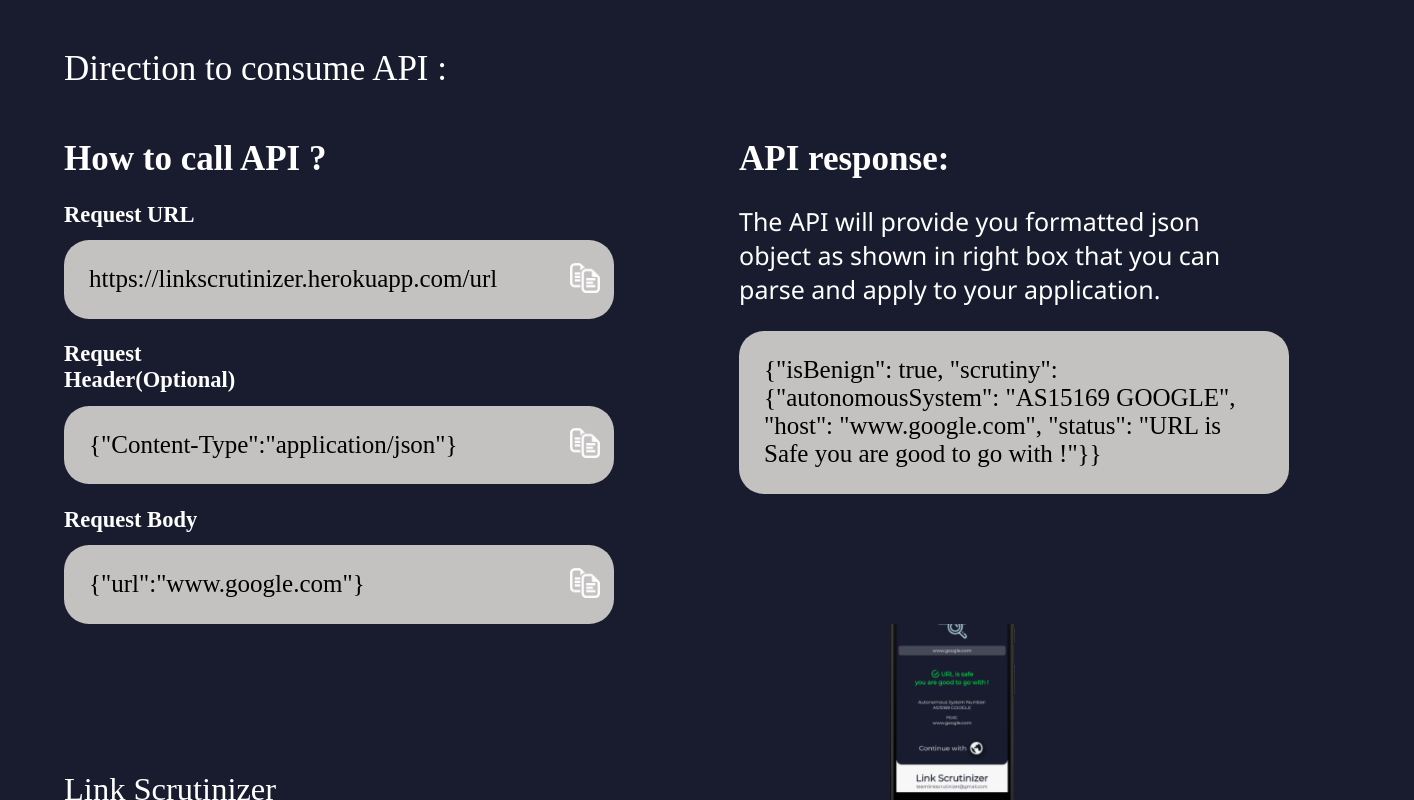
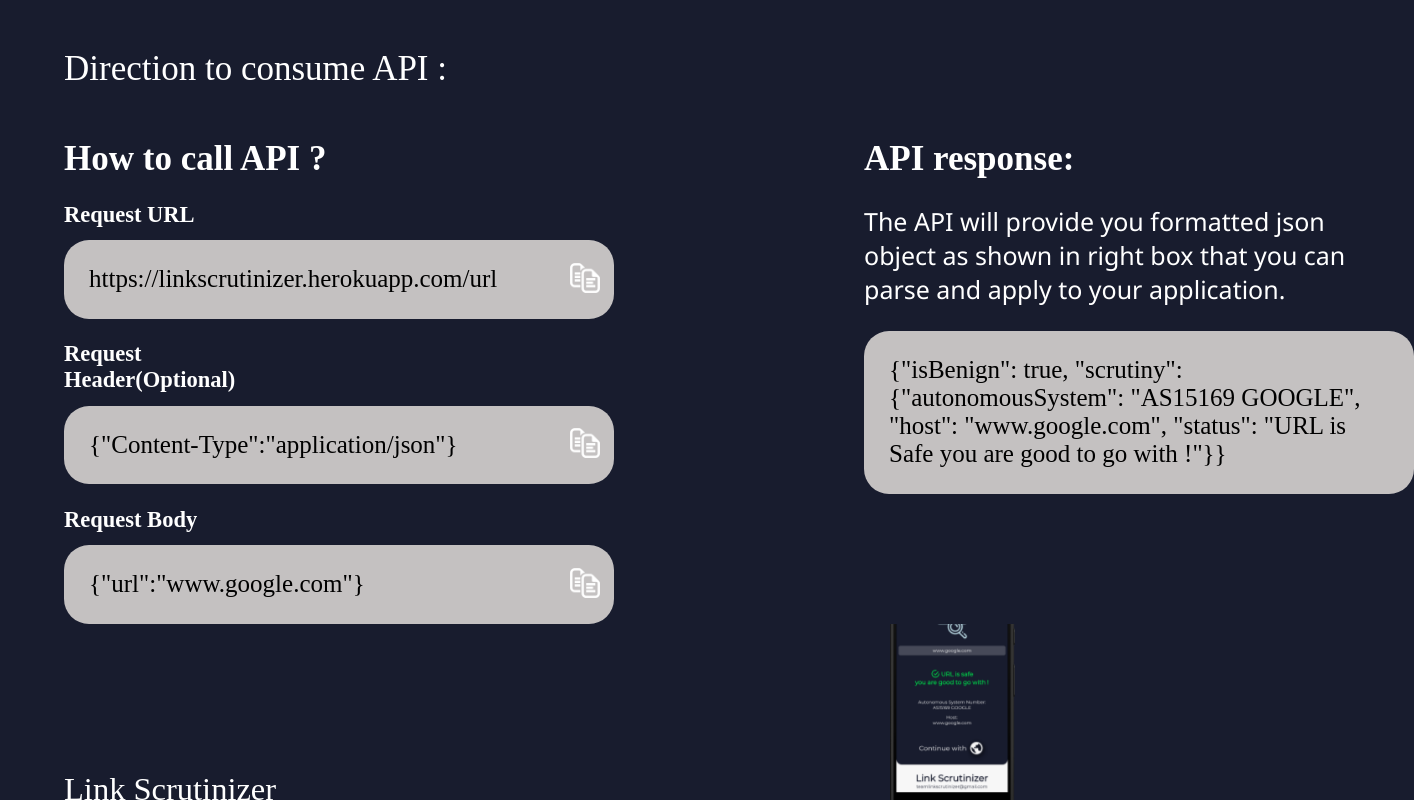
Before and after one commit to sungod12/Link-Scrutinizer, a React (Create React App) app: page / in a window 1280 px wide. Shown: the part 1040-1840 px from the top of the page, 1414 px wide, since content can reach past the window. Built offline with nearby package versions, Linux system fonts and the light colour scheme.

Commit message:
increased margin in second section

```diff
--- a/src/Components/Page2.jsx
+++ b/src/Components/Page2.jsx
@@ -1,4 +1,3 @@
-import { Popover, Popper } from "@material-ui/core";
 import React from "react";
 import "../css/page2.css";
 import cplogo from "../images/copy.png";
--- a/src/css/page2.css
+++ b/src/css/page2.css
@@ -126,7 +126,7 @@
 @media (min-width:1200px){
     .hero__container{
         width: auto;
-        margin-right: 5rem;
+        margin-right: 10rem;
     }
     .description{
         width: auto;
```
Also changed, not shown: src/Components/Page3.jsx (+0 -7 lines).
